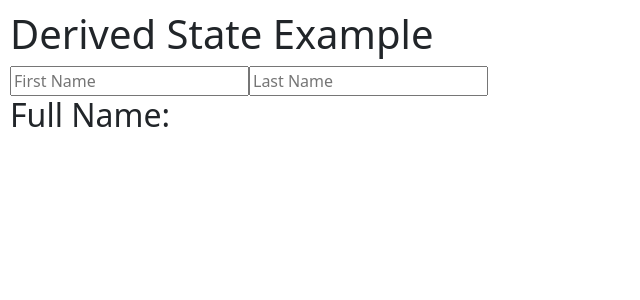
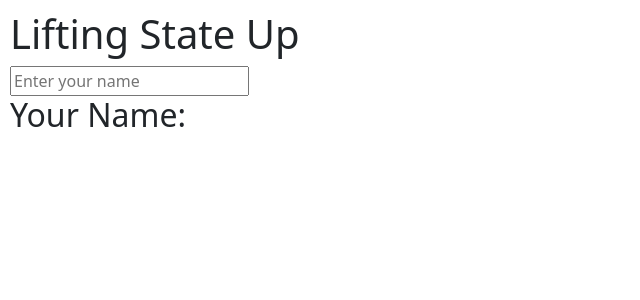
Before and after one commit to aimanaziz2000066/React-Practices, a React (Vite) app: page / in a window 1280 px wide. Shown: the top 300 px of the page, without its empty margins (0-640 px from the left). Built offline with nearby package versions, Linux system fonts and the light colour scheme.

Commit message:
Add lifting state up example

```diff
--- a/src/App.jsx
+++ b/src/App.jsx
@@ -307,29 +307,63 @@ import { Alert } from "bootstrap";
 // export default App;
 
 //Derived State in React
+// import { useState } from "react";
+// function App() {
+//   const [firstName, setFirstName] = useState("");
+//   const [lastName, setLastName] = useState("");
+//   const fullName = firstName + " " + lastName;
+
+//   return (
+//     <>
+//       <h1>Derived State Example</h1>
+//       <input
+//         type="text"
+//         placeholder="First Name"
+//         value={firstName}
+//         onChange={(e) => setFirstName(e.target.value)}
+//       />
+//       <input
+//         type="text"
+//         placeholder="Last Name"
+//         value={lastName}
+//         onChange={(e) => setLastName(e.target.value)}
+//       />
+//       <h2>Full Name: {fullName}</h2>
+//     </>
+//   );
+// }
+// export default App;
+
+//Lifting State Up:-
 import { useState } from "react";
+
 function App() {
-  const [firstName, setFirstName] = useState("");
-  const [lastName, setLastName] = useState("");
-  const fullName = firstName + " " + lastName;
+  const [name, setName] = useState("");
 
   return (
     <>
-      <h1>Derived State Example</h1>
-      <input
-        type="text"
-        placeholder="First Name"
-        value={firstName}
-        onChange={(e) => setFirstName(e.target.value)}
-      />
-      <input
-        type="text"
-        placeholder="Last Name"
-        value={lastName}
-        onChange={(e) => setLastName(e.target.value)}
-      />
-      <h2>Full Name: {fullName}</h2>
+      <h1>Lifting State Up</h1>
+      <InputBox name={name} setName={setName} />
+
+      <DisplayName name={name} />
     </>
   );
 }
+function InputBox({ name, setName }) {
+  return (
+    <input
+      type="text"
+      value={name}
+      placeholder="Enter your name"
+      onChange={(e) => setName(e.target.value)}
+    />
+  );
+}
+function DisplayName({ name }) {
+  return (
+    <h2>
+      Your Name: {name}
+    </h2>
+  );
+}
 export default App;
```
